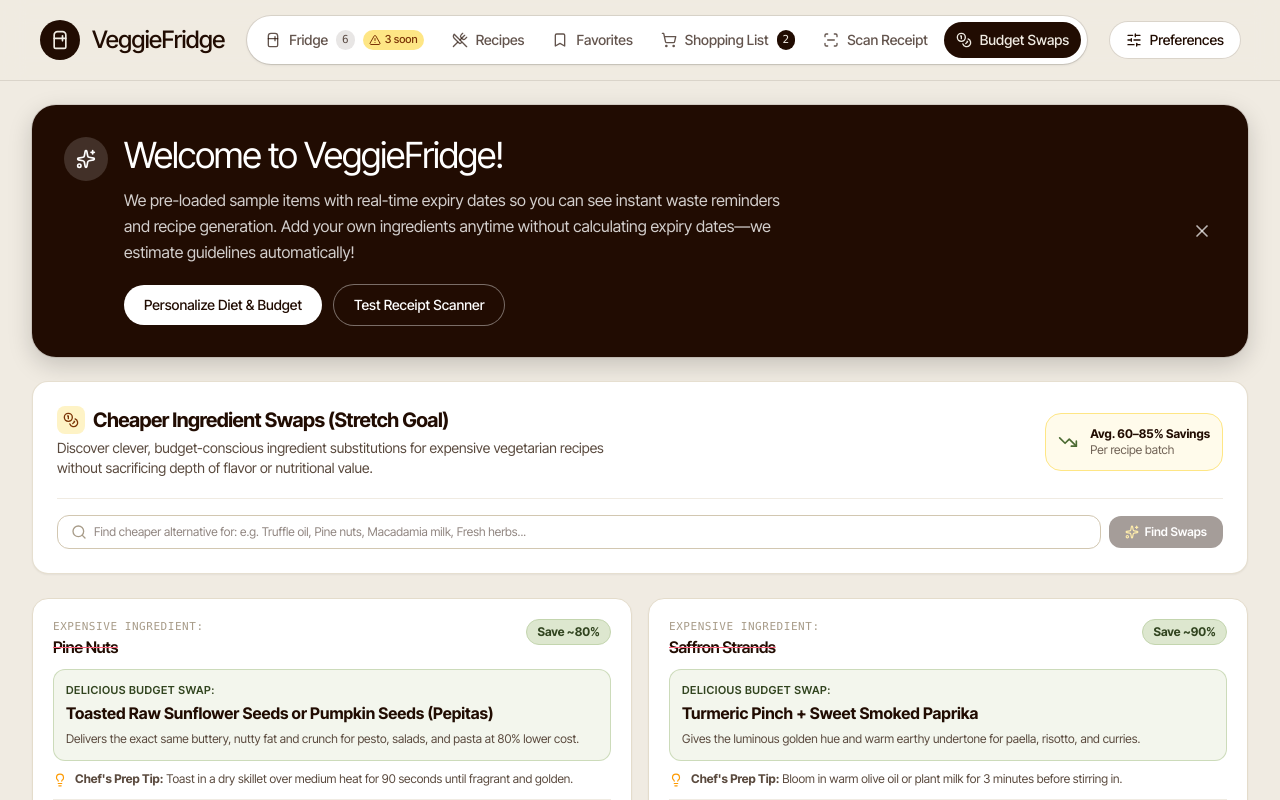
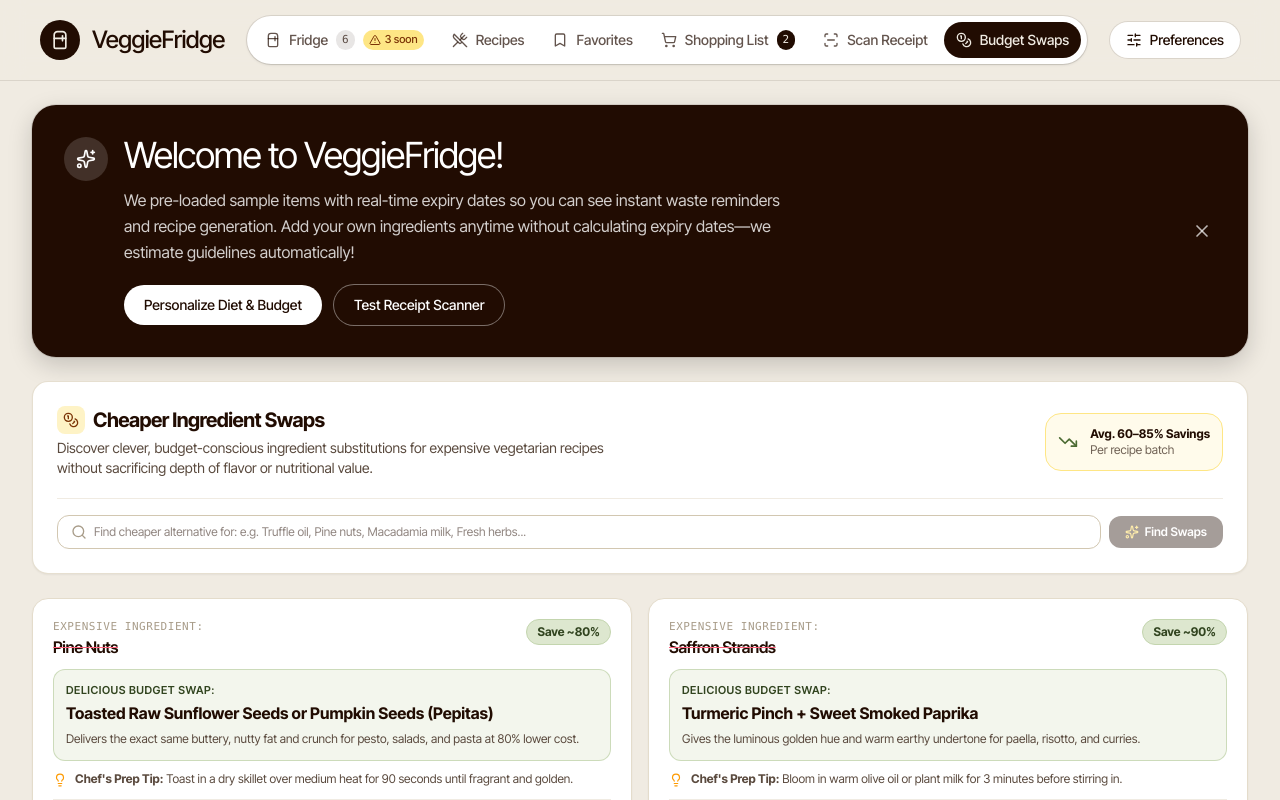
Before and after one commit to Sn3ha07/recipe_app, a React (Vite) app: page / in a window 1280 px wide. Both pictures are taken after a click on the button "Budget Swaps". Shown: the top 800 px of the page. Built offline with nearby package versions, Linux system fonts and the light colour scheme; a web font is replaced by a local one.

Commit message:
Remove the remaining Stretch Goal labels
Co-Authored-By: Claude Sonnet 5 <noreply@anthropic.com>

```diff
--- a/src/components/CheaperSwapsModal.tsx
+++ b/src/components/CheaperSwapsModal.tsx
@@ -143,7 +143,7 @@ export const CheaperSwapsModal: React.FC<CheaperSwapsModalProps> = ({
                 <Coins className="w-4 h-4" />
               </div>
               <h2 className="font-serif font-bold text-stone-900 text-xl">
-                Cheaper Ingredient Swaps (Stretch Goal)
+                Cheaper Ingredient Swaps
               </h2>
             </div>
             <p className="text-xs sm:text-sm text-stone-600 mt-1 max-w-xl">
--- a/src/components/RecipeDetailModal.tsx
+++ b/src/components/RecipeDetailModal.tsx
@@ -236,7 +236,7 @@ export const RecipeDetailModal: React.FC<RecipeDetailModalProps> = ({
             )}
           </div>
 
-          {/* Secondary Stretch Goal: Cheaper Alternative Suggestions */}
+          {/* Cheaper Alternative Suggestions */}
           {recipe.cheaperAlternatives && recipe.cheaperAlternatives.length > 0 && (
             <div className="p-5 bg-cream rounded-2xl space-y-3">
               <div className="flex items-center gap-2">
@@ -244,7 +244,7 @@ export const RecipeDetailModal: React.FC<RecipeDetailModalProps> = ({
                   <Coins className="w-4 h-4" />
                 </div>
                 <h4 className="text-lg font-normal tracking-[-0.02em] text-ink">
-                  Cheaper Ingredient Alternatives (Stretch Goal)
+                  Cheaper Ingredient Alternatives
                 </h4>
               </div>
               <div className="space-y-2">
--- a/src/components/RecipeView.tsx
+++ b/src/components/RecipeView.tsx
@@ -455,7 +455,7 @@ export const RecipeView: React.FC<RecipeViewProps> = ({
                     </div>
                   </div>
 
-                  {/* Cheaper Alternative Highlight (Stretch Goal 2) */}
+                  {/* Cheaper Alternative Highlight */}
                   {recipe.cheaperAlternatives && recipe.cheaperAlternatives.length > 0 && (
                     <div className="mt-4 p-3 rounded-2xl bg-cream flex items-start gap-2 text-[11px] text-ink/75">
                       <Coins className="w-3.5 h-3.5 text-amber-600 shrink-0 mt-0.5" />
```
Also changed, not shown: 1 other file (tests, documents, lock files or other folders).
